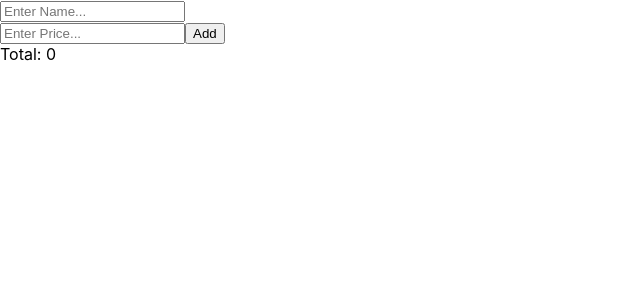
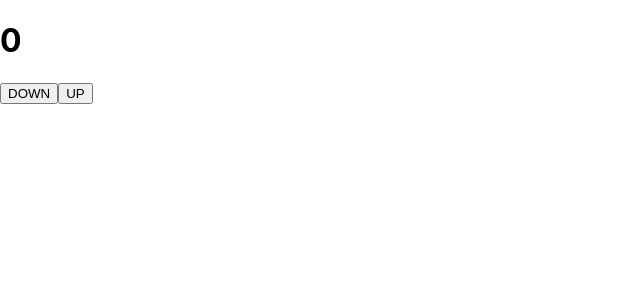
Before and after one commit to hothanhtai/ReactUseState, a React (Create React App) app: page / in a window 1280 px wide. Shown: the top 300 px of the page, without its empty margins (0-640 px from the left). Built offline with nearby package versions, Linux system fonts and the light colour scheme.

Commit message:
useReducer

```diff
--- a/src/App.js
+++ b/src/App.js
@@ -1,4 +1,4 @@
-import { useCallback, useMemo, useRef, useState } from 'react';
+import { useCallback, useMemo, useReducer, useRef, useState } from 'react';
 import './App.css';
 import Content from './Content';
 
@@ -190,6 +190,26 @@
 // export default App;
 
 
+//===================useReducer=======================
+
+const initState = 0
+
+const UP_ACTION = 'up'
+const DOWN_ACTION = 'down'
+
+const reducer = (state, actions) => {
+  switch (actions) {
+    case UP_ACTION:
+      return state + 1
+
+    case DOWN_ACTION:
+      return state - 1
+    default:
+      throw new Error('Invalid action')
+  }
+}
+
+
 function App(){
   // const [show, setShow] = useState(false)
   // const [count, setCount] = useState(0)
@@ -197,28 +217,35 @@
 //   const handleIncrease = useCallback(() => {
 //     setCount(prevCount => prevCount + 1)
 // },[])
-  const [name, setName] = useState('')
-  const [price, setPrice] =useState('')
-  const [products, setProducts] = useState([])
+  // const [name, setName] = useState('')
+  // const [price, setPrice] =useState('')
+  // const [products, setProducts] = useState([])
 
-  const nameRef = useRef()
+  // const nameRef = useRef()
 
-  const handleSubmit = () => {
-    setProducts([...products,{
-      name,
-      price : +price
+  // const handleSubmit = () => {
+  //   setProducts([...products,{
+  //     name,
+  //     price : +price
 
-    }])
-    setName('')
-    setPrice('')
+  //   }])
+  //   setName('')
+  //   setPrice('')
 
-    nameRef.current.focus()
-  }
-  const total = useMemo(() => {  //useMemo : Dùng useMemo để tránh Re-render lại một logic không cần thiết
+  //   nameRef.current.focus()
+  // }
+  // const total = useMemo(() => {  //useMemo : Dùng useMemo để tránh Re-render lại một logic không cần thiết
 
-   const result =  products.reduce((result, prod) => result+ prod.price , 0)
-    return result
-  },[products])
+  //  const result =  products.reduce((result, prod) => result+ prod.price , 0)
+  //   return result
+  // },[products])
+
+//===================useReducer===============================
+
+const [count, dispatch] = useReducer(reducer, initState)
+
+
+
     return (
       // <div className='App'>
       //   <button onClick={() => setShow(!show)}>Show</button>
@@ -227,7 +254,7 @@
       <div>
         { /* <Content onIncrease={handleIncrease}/>
         <h1>{count}</h1> */ }
-         <input
+         {/* <input
           ref={nameRef}
           value={name}
           placeholder= 'Enter Name...'
@@ -253,7 +280,17 @@
               </li>
             ) )
           }
-        </ul>
+        </ul> */}
+        <h1>{count}</h1>
+        <button
+          onClick={() => dispatch(DOWN_ACTION)}
+        >DOWN</button>
+        <button
+          onClick={() => dispatch(UP_ACTION)}
+        >UP</button>
+
+
+
       </div>
     )
 }
```
